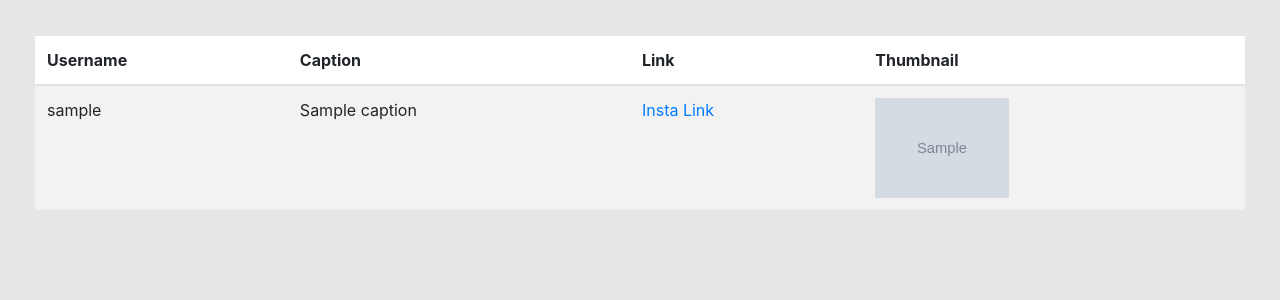
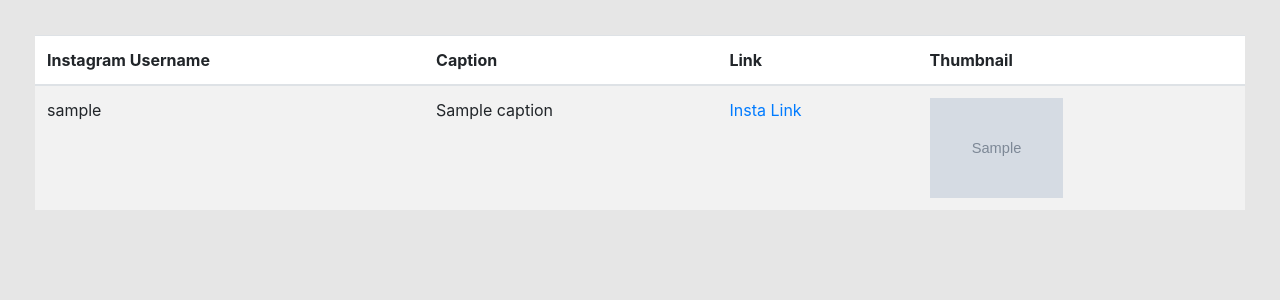
Before and after one commit to davidstanke/instapuller, a Flask app: template templates/index.html in a window 1280 px wide. Shown: the top 300 px of the page. Run offline with Flask 2, Linux system fonts and the light colour scheme; the template is opened without the code that fills it: most values are stand-ins (such as "Sample title", 1, 10 or a date in 2020); grey boxes marked "Sample" are stand-in pictures; some libraries are stand-ins or nearby versions.

Commit message:
Update index.html

```diff
--- a/templates/index.html
+++ b/templates/index.html
@@ -33,7 +33,7 @@
 		<table class="table table-striped">
 			<thead>
 				<tr>
-					<th scope="col">Username</th>
+					<th scope="col">Instagram Username</th>
 					<th scope="col">Caption</th>
 					<th scope="col">Link</th>
 					<th scope="col">Thumbnail</th>
```
